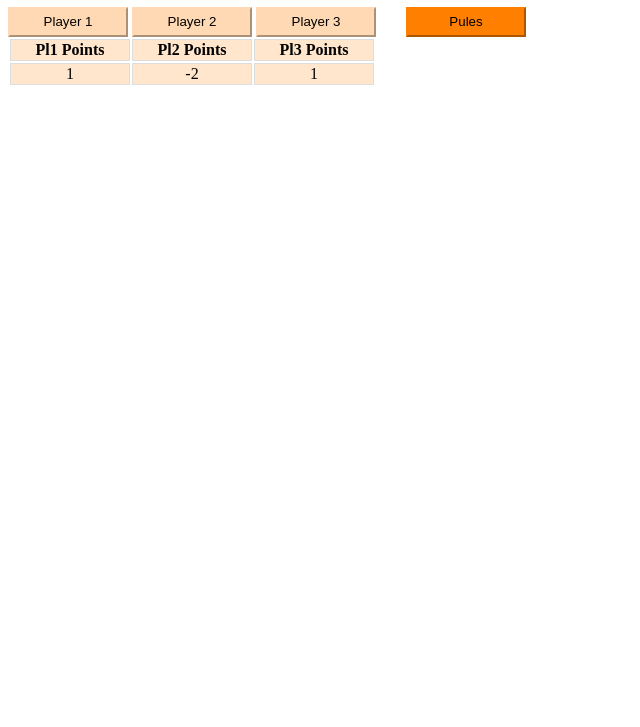
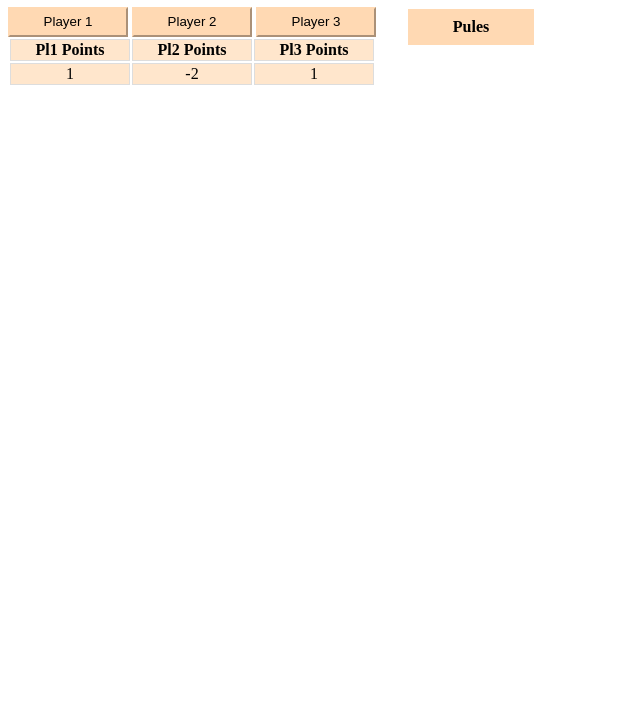
Before and after one commit to haraldsDev/zole-app, a plain HTML site: page index.html in a window 1280 px wide. Shown: the part 73-800 px from the top of the page, without its empty margins (0-640 px from the left). Drawn offline with Linux system fonts and the light colour scheme.

Commit message:
change from Pules Button to Pules Header

```diff
--- a/index.html
+++ b/index.html
@@ -32,10 +32,15 @@
 			</div>
 		</div>
 		<div>
-			<button id="puleButton">Pules</button>
+			<table id="pule-table">
+					<tr>
+						<th id="pules-header">Pules</th>
+					</tr>
+			</table>
 		</div>
 	</div>
 	<!-- Add script.js and other JS files here -->
 	<script type="text/javascript" src="script.js"></script>
+	<script type="text/javascript" src="pules.js"></script>
 </body>
 </html>
--- a/style.css
+++ b/style.css
@@ -4,14 +4,31 @@
 
 }
 
-#puleButton {
-  background-color: #ff8000;
+#pule-table {
+ /* background-color: #ff8000;
     border-color: #ff8000;
+    border-width: 2px;
+    padding: 1rem 2rem;
+  width:  120px;
+  height:   30px;*/
+  margin-left:   30px;
+}
+
+#pules-header {
+  background-color: #ffd9b3;
+    border-color: #ffd9b3;
     border-width: 2px;
 /*    padding: 1rem 2rem; */
   width:  120px;
   height:   30px;
   margin-left:   30px;
+}
+
+#pules-header:hover {
+  background-color: #ffbf80;
+    border-color: #ffe6cc;
+/*    border-width: 5px;
+*/    cursor: pointer;
 }
 
 .button {
```
